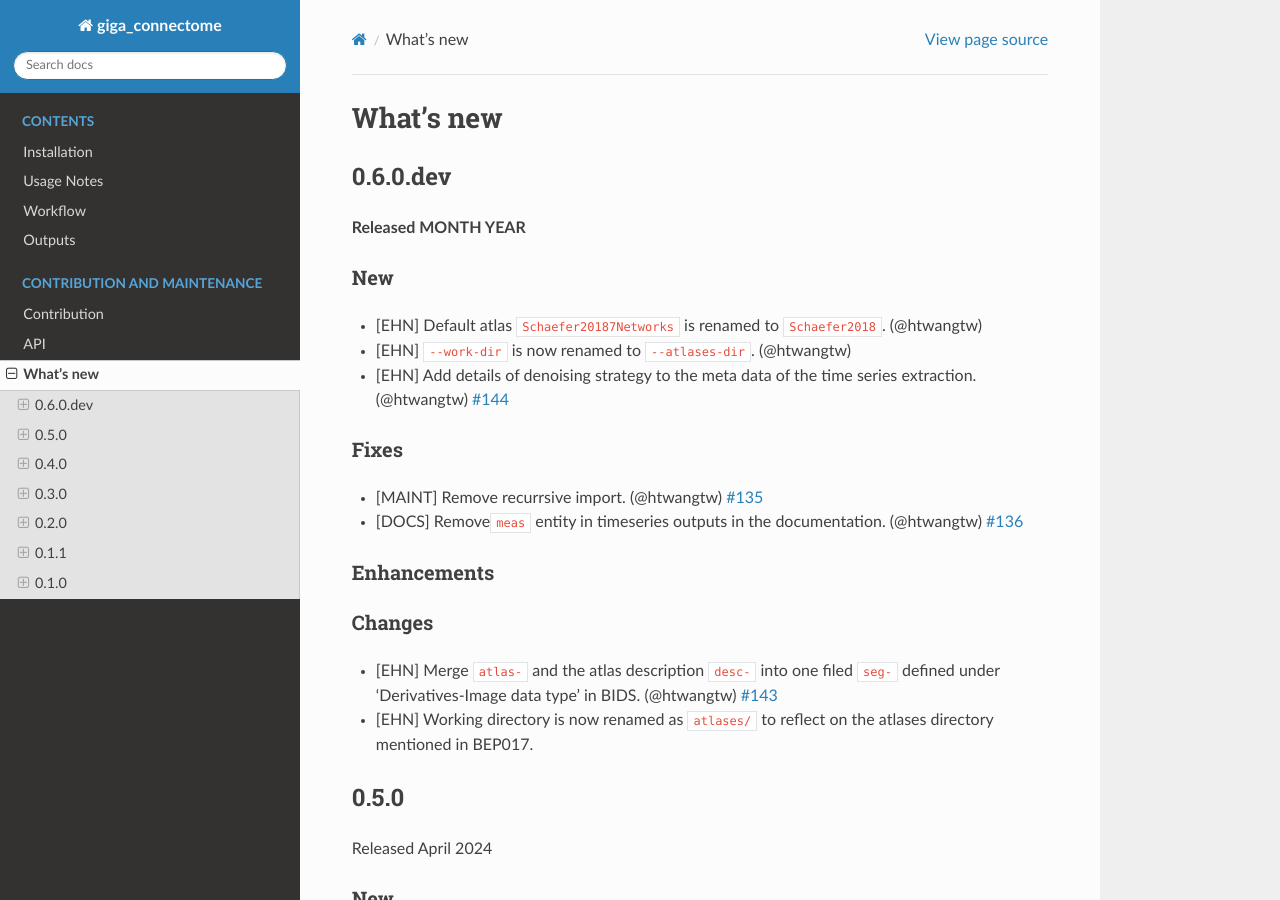
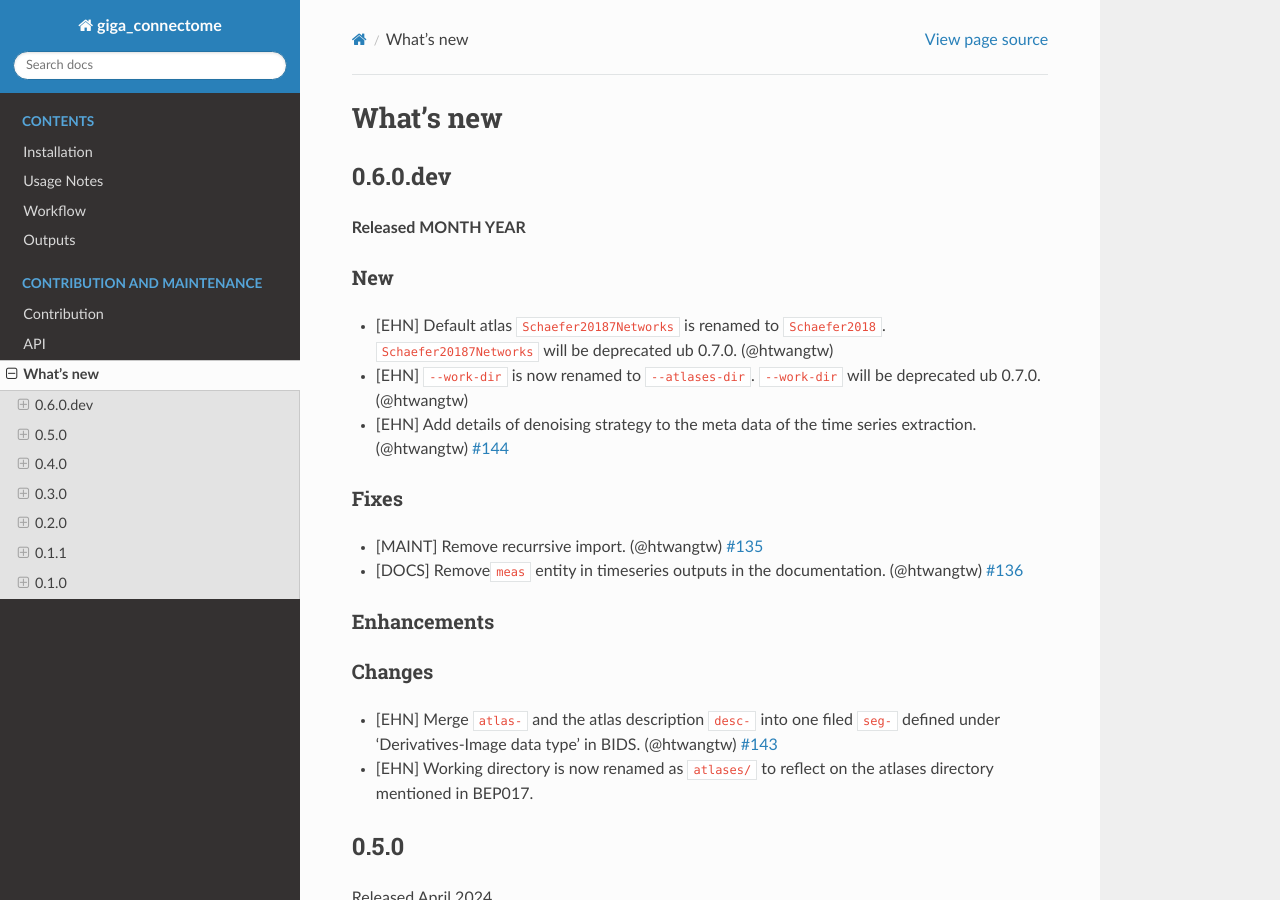
Before and after one commit to bids-apps/giga_connectome, a Sphinx documentation site: the page built from docs/source/changes.md, in a window 1280 px wide and 900 px high. Built offline with Sphinx 7.4.7 and the Read the Docs theme 2.0.0, drawn with Linux system fonts in a browser that asks for light colours; the version number could not be read and is left out.

Commit message:
add deprication related details to doc

```diff
--- a/docs/source/changes.md
+++ b/docs/source/changes.md
@@ -6,8 +6,8 @@
 
 ### New
 
-- [EHN] Default atlas `Schaefer20187Networks` is renamed to `Schaefer2018`. (@htwangtw)
-- [EHN] `--work-dir` is now renamed to `--atlases-dir`. (@htwangtw)
+- [EHN] Default atlas `Schaefer20187Networks` is renamed to `Schaefer2018`. `Schaefer20187Networks` will be deprecated ub 0.7.0. (@htwangtw)
+- [EHN] `--work-dir` is now renamed to `--atlases-dir`. `--work-dir` will be deprecated ub 0.7.0. (@htwangtw)
 - [EHN] Add details of denoising strategy to the meta data of the time series extraction. (@htwangtw) [#144](https://github.com/bids-apps/giga_connectome/issues/144)
 
 ### Fixes
```
